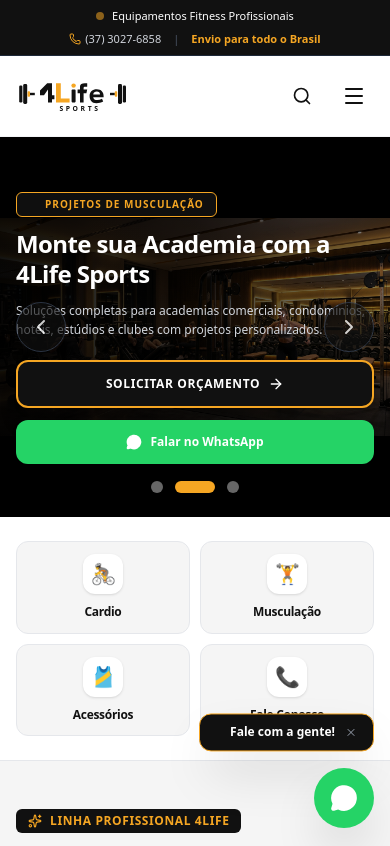
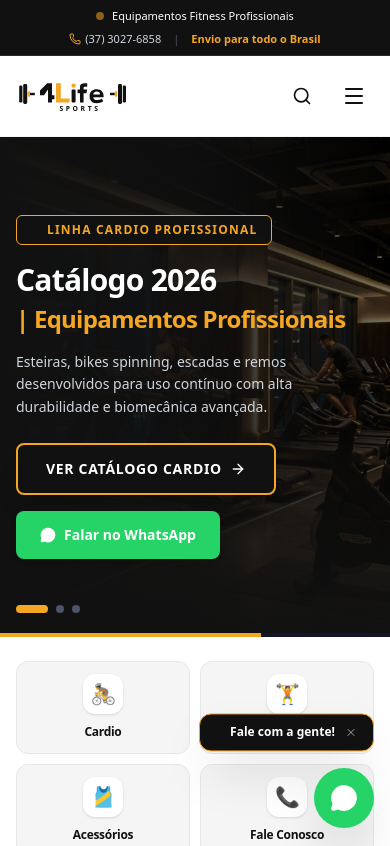
Before and after one commit to jeadesigner/4LifeSportss, a React (Vite) app: page / in a window 390 px wide. Shown: the top 846 px of the page. Built offline with nearby package versions, Linux system fonts and the light colour scheme.

Commit message:
feat(ui): enhance carousel progress and modal UX
Add progress bars to hero carousel and update product modal navigation for a better user experience on mobile devices.

```diff
--- a/src/components/HeroCarousel.tsx
+++ b/src/components/HeroCarousel.tsx
@@ -8,27 +8,53 @@ interface HeroCarouselProps {
   onNavigateSection: (sectionId: string) => void;
 }
 
+const FALLBACK_SLIDE_IMAGES: Record<string, string> = {
+  'slide-1': 'https://images.unsplash.com/photo-1534438327276-14e5300c3a48?auto=format&fit=crop&q=80&w=1920',
+  'slide-2': 'https://images.unsplash.com/photo-1540497077202-7c8a3999166f?auto=format&fit=crop&q=80&w=1920',
+  'slide-3': 'https://images.unsplash.com/photo-1571902943202-507ec2618e8f?auto=format&fit=crop&q=80&w=1920'
+};
+
 export const HeroCarousel: React.FC<HeroCarouselProps> = ({ onSelectCategory, onNavigateSection }) => {
   const [currentSlide, setCurrentSlide] = useState(0);
   const [isPaused, setIsPaused] = useState(false);
+  const [progress, setProgress] = useState(0);
   const timerRef = useRef<NodeJS.Timeout | null>(null);
+  const progressIntervalRef = useRef<NodeJS.Timeout | null>(null);
+
+  const SLIDE_DURATION = 6000;
 
   useEffect(() => {
     if (!isPaused) {
-      timerRef.current = setInterval(() => {
+      setProgress(0);
+      const startTime = Date.now();
+
+      progressIntervalRef.current = setInterval(() => {
+        const elapsedTime = Date.now() - startTime;
+        const currentProgress = Math.min((elapsedTime / SLIDE_DURATION) * 100, 100);
+        setProgress(currentProgress);
+      }, 50);
+
+      timerRef.current = setTimeout(() => {
         setCurrentSlide((prev) => (prev + 1) % HERO_SLIDES.length);
-      }, 5500);
+      }, SLIDE_DURATION);
+    } else {
+      if (progressIntervalRef.current) clearInterval(progressIntervalRef.current);
+      if (timerRef.current) clearTimeout(timerRef.current);
     }
+
     return () => {
-      if (timerRef.current) clearInterval(timerRef.current);
+      if (progressIntervalRef.current) clearInterval(progressIntervalRef.current);
+      if (timerRef.current) clearTimeout(timerRef.current);
     };
-  }, [isPaused]);
+  }, [currentSlide, isPaused]);
 
   const handleNext = () => {
+    setProgress(0);
     setCurrentSlide((prev) => (prev + 1) % HERO_SLIDES.length);
   };
 
   const handlePrev = () => {
+    setProgress(0);
     setCurrentSlide((prev) => (prev - 1 + HERO_SLIDES.length) % HERO_SLIDES.length);
   };
 
@@ -44,13 +70,16 @@ export const HeroCarousel: React.FC<HeroCarouselProps> = ({ onSelectCategory, on
 
   return (
     <section
-      className="relative w-full h-[380px] sm:h-[500px] lg:h-[700px] min-h-[320px] bg-black overflow-hidden group select-none"
+      className="relative w-full h-[500px] sm:h-[580px] lg:h-[640px] bg-[#111111] overflow-hidden group select-none"
       onMouseEnter={() => setIsPaused(true)}
       onMouseLeave={() => setIsPaused(false)}
     >
-      {/* Slides */}
+      {/* Slides Container */}
+      <div className="relative w-full h-full">
         {HERO_SLIDES.map((slide, index) => {
           const isActive = index === currentSlide;
+          const fallbackImage = FALLBACK_SLIDE_IMAGES[slide.id] || FALLBACK_SLIDE_IMAGES['slide-1'];
+
           return (
             <div
               key={slide.id}
@@ -58,57 +87,57 @@ export const HeroCarousel: React.FC<HeroCarouselProps> = ({ onSelectCategory, on
                 isActive ? 'opacity-100 z-10 pointer-events-auto' : 'opacity-0 z-0 pointer-events-none'
               }`}
             >
-            {/* Background Image Container - 100% full view with object-contain */}
-            <div className="absolute inset-0 bg-black flex items-center justify-center">
+              {/* Background Image with Gradient Overlay */}
+              <div className="absolute inset-0 bg-black">
                 <img
-                src={slide.image}
+                  src={slide.image || fallbackImage}
                   alt={slide.title}
-                referrerPolicy="no-referrer"
                   onError={(e) => {
-                  console.error(`[Image Error] Failed to load hero carousel slide "${slide.title}":`, slide.image);
-                  (e.currentTarget as HTMLImageElement).src = 'https://images.unsplash.com/photo-1534438327276-14e5300c3a48?auto=format&fit=crop&q=80&w=1200';
+                    const target = e.currentTarget as HTMLImageElement;
+                    if (target.src !== fallbackImage) {
+                      target.src = fallbackImage;
+                    }
                   }}
-                className="w-full h-full object-contain object-center opacity-85 transition-all duration-700"
+                  className="w-full h-full object-cover object-center opacity-45 scale-105 transition-transform duration-10000 ease-out"
                 />
-              {/* Subtle dark gradient overlay for optimal typography legibility */}
-              <div className="absolute inset-0 bg-gradient-to-r from-black/90 via-black/70 to-black/30 w-full lg:w-3/4" />
-              <div className="absolute inset-0 bg-gradient-to-t from-black/90 via-transparent to-black/30" />
+                <div className="absolute inset-0 bg-gradient-to-r from-[#111111] via-[#111111]/80 to-transparent w-full lg:w-2/3" />
+                <div className="absolute inset-0 bg-gradient-to-t from-[#111111] via-transparent to-transparent" />
               </div>
 
               {/* Slide Content */}
-            <div className="relative h-full max-w-7xl mx-auto px-4 sm:px-6 lg:px-8 flex flex-col justify-center items-start text-left text-white z-20 py-8">
-              <div className="max-w-2xl space-y-3 sm:space-y-6 w-full">
+              <div className="relative h-full max-w-7xl mx-auto px-4 sm:px-6 lg:px-8 flex flex-col justify-center items-start text-left text-white z-20">
+                <div className="max-w-2xl space-y-4 sm:space-y-6">
                   {/* Badge */}
-                <div className="inline-flex items-center gap-2 bg-[#111111]/90 border border-[#F5A623] px-3 py-1 sm:px-3.5 sm:py-1.5 rounded-md">
+                  <div className="inline-flex items-center gap-2 bg-[#111111]/90 border border-[#F5A623] px-3.5 py-1.5 rounded-md">
                     <span className="w-2 h-2 rounded-full bg-[#F5A623] animate-ping" />
-                  <span className="text-[#F5A623] text-[10px] sm:text-xs font-black tracking-widest uppercase">
+                    <span className="text-[#F5A623] text-xs font-black tracking-widest uppercase">
                       {slide.badge}
                     </span>
                   </div>
 
                   {/* Title */}
-                <h1 className="text-2xl sm:text-4xl lg:text-5xl font-black tracking-tight text-white leading-tight">
+                  <h1 className="text-3xl sm:text-5xl lg:text-6xl font-black tracking-tight text-white leading-tight">
                     {slide.title.split('|')[0]}
                     {slide.title.includes('|') && (
-                    <span className="block text-[#F5A623] mt-1 font-extrabold text-xl sm:text-3xl lg:text-4xl">
+                      <span className="block text-[#F5A623] mt-1 font-extrabold text-2xl sm:text-4xl lg:text-5xl">
                         | {slide.title.split('|')[1]}
                       </span>
                     )}
                   </h1>
 
                   {/* Subtitle */}
-                <p className="text-gray-300 text-xs sm:text-base leading-relaxed font-normal max-w-xl line-clamp-3 sm:line-clamp-none">
+                  <p className="text-gray-300 text-sm sm:text-lg leading-relaxed font-normal max-w-xl">
                     {slide.subtitle}
                   </p>
 
-                {/* CTA Buttons - Stacked on Mobile, Row on Desktop */}
-                <div className="pt-2 flex flex-col sm:flex-row items-stretch sm:items-center gap-3 w-full sm:w-auto">
+                  {/* CTA Buttons */}
+                  <div className="pt-2 flex flex-wrap items-center gap-4">
                     <button
                       onClick={() => handleCtaClick(slide)}
-                    className="w-full sm:w-auto bg-[#111111] border-2 border-[#F5A623] text-white hover:bg-[#F5A623] hover:text-[#111111] font-extrabold px-6 py-3.5 rounded-xl text-xs sm:text-sm uppercase tracking-wider transition-all duration-300 flex items-center justify-center gap-2 shadow-xl active:scale-98"
+                      className="bg-[#111111] border-2 border-[#F5A623] text-white hover:bg-[#F5A623] hover:text-[#111111] font-extrabold px-7 py-3.5 rounded-lg text-sm uppercase tracking-wider transition-all duration-300 flex items-center gap-2 shadow-xl hover:shadow-[#F5A623]/20"
                     >
                       <span>{slide.ctaText}</span>
-                    <ArrowRight className="w-4 h-4 shrink-0" />
+                      <ArrowRight className="w-4 h-4" />
                     </button>
 
                     <button
@@ -116,9 +145,9 @@ export const HeroCarousel: React.FC<HeroCarouselProps> = ({ onSelectCategory, on
                         const msg = encodeURIComponent(`Olá, 4Life Sports! Gostaria de consultar informações sobre: ${slide.title}`);
                         window.open(`https://wa.me/${COMPANY_INFO.whatsappNumber}?text=${msg}`, '_blank');
                       }}
-                    className="w-full sm:w-auto bg-[#25D366] hover:bg-[#20bd5a] text-white font-bold px-6 py-3.5 rounded-xl text-xs sm:text-sm flex items-center justify-center gap-2 transition-all shadow-md active:scale-98"
+                      className="bg-[#25D366] hover:bg-[#20bd5a] text-white font-bold px-6 py-3.5 rounded-lg text-sm flex items-center gap-2 transition-all shadow-md"
                     >
-                    <MessageCircle className="w-4 h-4 fill-current shrink-0" />
+                      <MessageCircle className="w-4 h-4 fill-current" />
                       <span>Falar no WhatsApp</span>
                     </button>
                   </div>
@@ -127,11 +156,12 @@ export const HeroCarousel: React.FC<HeroCarouselProps> = ({ onSelectCategory, on
             </div>
           );
         })}
+      </div>
 
       {/* Navigation Arrows */}
       <button
         onClick={handlePrev}
-        className="absolute left-4 top-1/2 -translate-y-1/2 z-30 p-3 rounded-full bg-[#111111]/80 border border-gray-700 text-white hover:bg-[#F5A623] hover:text-[#111111] hover:border-[#F5A623] transition-all opacity-80 hover:opacity-100"
+        className="absolute left-4 top-1/2 -translate-y-1/2 z-30 p-2.5 rounded-full bg-[#111111]/80 text-white hover:bg-[#F5A623] hover:text-[#111111] transition-all opacity-0 group-hover:opacity-100 focus:opacity-100 border border-gray-800"
         aria-label="Slide anterior"
       >
         <ChevronLeft className="w-6 h-6" />
@@ -139,27 +169,47 @@ export const HeroCarousel: React.FC<HeroCarouselProps> = ({ onSelectCategory, on
 
       <button
         onClick={handleNext}
-        className="absolute right-4 top-1/2 -translate-y-1/2 z-30 p-3 rounded-full bg-[#111111]/80 border border-gray-700 text-white hover:bg-[#F5A623] hover:text-[#111111] hover:border-[#F5A623] transition-all opacity-80 hover:opacity-100"
+        className="absolute right-4 top-1/2 -translate-y-1/2 z-30 p-2.5 rounded-full bg-[#111111]/80 text-white hover:bg-[#F5A623] hover:text-[#111111] transition-all opacity-0 group-hover:opacity-100 focus:opacity-100 border border-gray-800"
         aria-label="Próximo slide"
       >
         <ChevronRight className="w-6 h-6" />
       </button>
 
-      {/* Indicators Dots */}
-      <div className="absolute bottom-6 left-1/2 -translate-x-1/2 z-30 flex items-center gap-3">
+      {/* Bottom Indicators & Autoplay Progress Bar */}
+      <div className="absolute bottom-6 left-0 right-0 z-30 max-w-7xl mx-auto px-4 sm:px-6 lg:px-8 flex items-center justify-between">
+        {/* Slide Counter / Dots */}
+        <div className="flex items-center gap-2">
           {HERO_SLIDES.map((_, index) => (
             <button
               key={index}
-            onClick={() => setCurrentSlide(index)}
+              onClick={() => {
+                setProgress(0);
+                setCurrentSlide(index);
+              }}
               className={`transition-all duration-300 rounded-full ${
                 currentSlide === index
-                ? 'w-10 h-3 bg-[#F5A623]'
-                : 'w-3 h-3 bg-white/40 hover:bg-white/70'
+                  ? 'w-8 h-2 bg-[#F5A623]'
+                  : 'w-2 h-2 bg-gray-600 hover:bg-gray-400'
               }`}
               aria-label={`Ir para slide ${index + 1}`}
             />
           ))}
         </div>
+
+        {/* Slide Title Teaser */}
+        <div className="hidden sm:block text-xs font-bold text-gray-400">
+          <span className="text-[#F5A623] uppercase mr-2">Linha:</span>
+          {HERO_SLIDES[currentSlide].badge}
+        </div>
+      </div>
+
+      {/* Autoplay Progress Line at Very Bottom */}
+      <div className="absolute bottom-0 left-0 w-full h-1 bg-gray-900 z-30">
+        <div
+          className="h-full bg-[#F5A623] transition-all duration-100 ease-linear"
+          style={{ width: `${progress}%` }}
+        />
+      </div>
     </section>
   );
 };
```
Also changed, not shown: src/components/ProductDetailModal.tsx (+51 -31 lines). Lines whose indentation alone changed are shown as unchanged.
